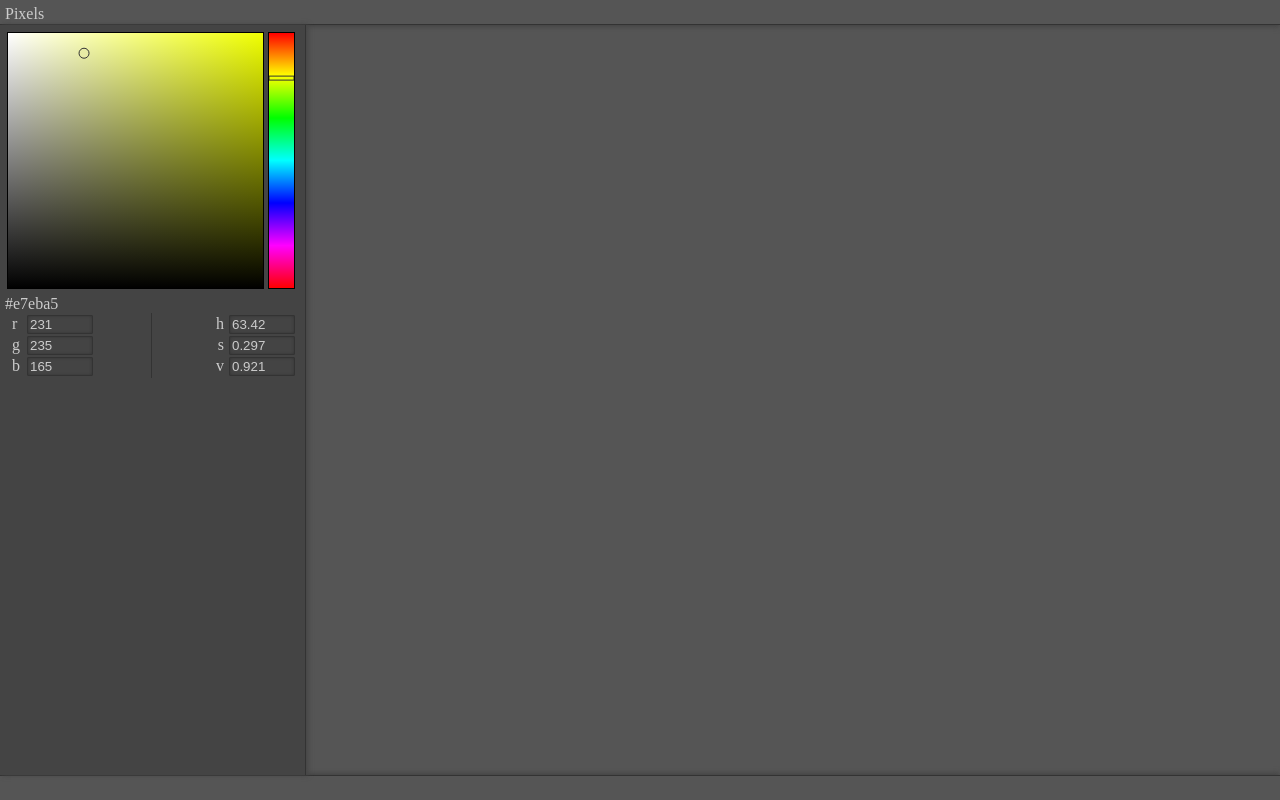
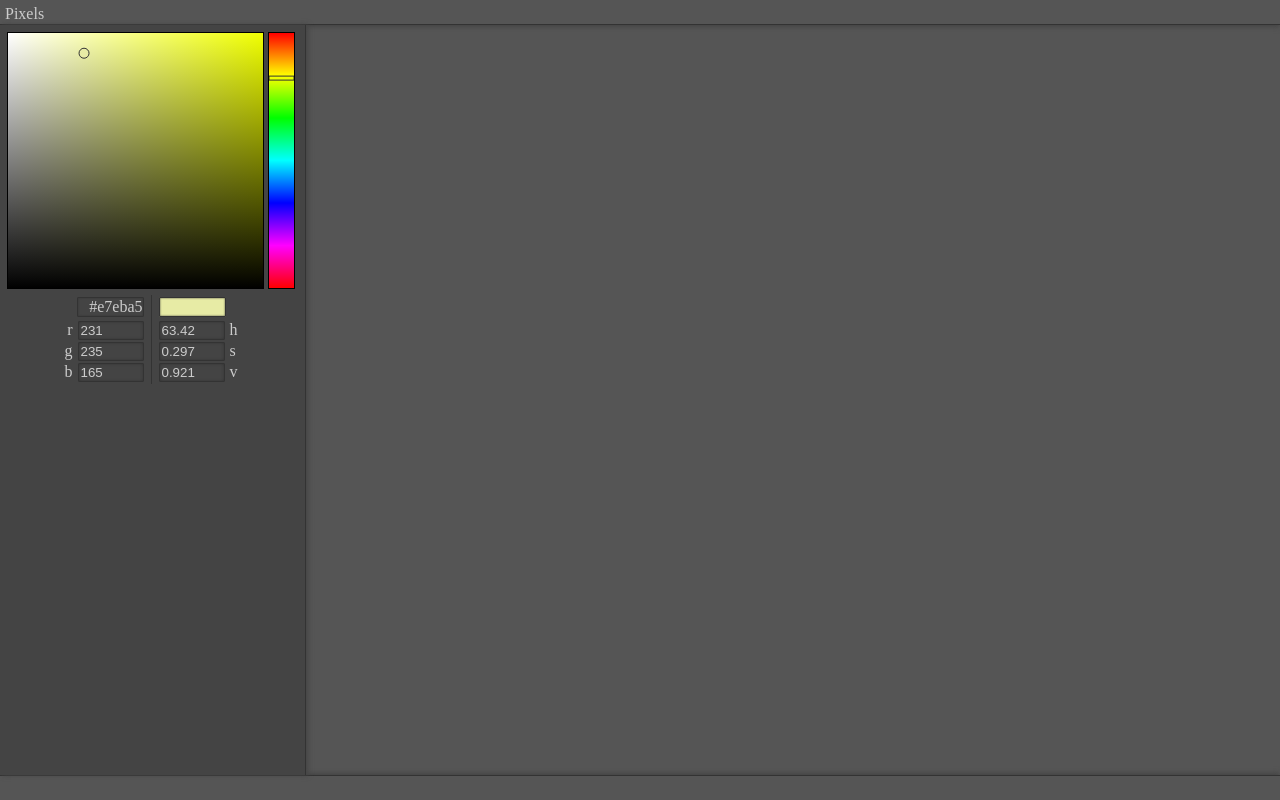
Before and after one commit to NatalieWolfe/pixels, an Angular app: page / in a window 1280 px wide. Built offline with nearby package versions, Linux system fonts and the light colour scheme.

Commit message:
Add sample color swatch.

```diff
--- a/src/app/color-picker/color-picker.component.html
+++ b/src/app/color-picker/color-picker.component.html
@@ -3,10 +3,11 @@
     <canvas #colorGradient (mousedown)="onColorMouseDown($event)" width="255" height="255"></canvas>
     <canvas #hueScale (mousedown)="onHueMouseDown($event)" width="25" height="255"></canvas>
   </div>
-  <div>
-    #{{color.toHex()}}
+  <div id="color-sample" class="split-column flex-row">
+    <div><div>#{{color.toHex()}}</div></div>
+    <div><div #pickedColor>&nbsp;</div></div>
   </div>
-  <div id="color-details" class="flex-row">
+  <div id="color-details" class="split-column flex-row">
     <div>
       <div class="color-detail">
         <label>r</label>
@@ -23,16 +24,16 @@
     </div>
     <div>
       <div class="color-detail">
+        <input type="number" min="0" max="359.999" step="1" [(ngModel)]="h" />
         <label>h</label>
-        <input type="number" min="0" max="359.999" step="1" [(ngModel)]="h" />
       </div>
       <div class="color-detail">
+        <input type="number" min="0" max="1" step="0.01" [(ngModel)]="s" />
         <label>s</label>
-        <input type="number" min="0" max="1" step="0.01" [(ngModel)]="s" />
       </div>
       <div class="color-detail">
+        <input type="number" min="0" max="1" step="0.01" [(ngModel)]="v" />
         <label>v</label>
-        <input type="number" min="0" max="1" step="0.01" [(ngModel)]="v" />
       </div>
     </div>
   </div>
--- a/src/app/color-picker/color-picker.component.less
+++ b/src/app/color-picker/color-picker.component.less
@@ -12,19 +12,29 @@
   font-family: monospace;
 }
 
-#color-details {
+.split-column {
   & > div {
     width: 50%;
+    padding: 0 5px;
 
     &:first-child {
       border-right: 1px solid #333;
-    }
-
-    &:last-child {
       text-align: end;
     }
   }
+}
 
+#color-sample > div > div {
+  display: inline-block;
+  background-color: #444;
+  border: 1px solid #333;
+  border-radius: 1px;
+  width: 65px;
+  box-shadow: inset 0 0 2px 0 #333;
+  margin: 2px;
+}
+
+#color-details {
   .color-detail {
     margin: 2px;
 
--- a/src/app/color-picker/color-picker.component.ts
+++ b/src/app/color-picker/color-picker.component.ts
@@ -12,9 +12,10 @@ export class ColorPickerComponent implements OnInit, OnChanges {
 
   @ViewChild('colorGradient', {static: true})
   colorGradient!: ElementRef<HTMLCanvasElement>;
-
   @ViewChild('hueScale', {static: true})
   hueScale!: ElementRef<HTMLCanvasElement>;
+  @ViewChild('pickedColor', {static: true})
+  pickedColor!: ElementRef<HTMLDivElement>;
 
   private gradientContext!: CanvasRenderingContext2D;
   private hueContext!: CanvasRenderingContext2D;
@@ -71,6 +72,7 @@ export class ColorPickerComponent implements OnInit, OnChanges {
   constructor() {}
 
   colorUpdated(): void {
+    this.pickedColor.nativeElement.style.backgroundColor = this.color.toRGB();
     this.picked.emit(this.color);
     this.drawHueScale();
     this.drawHueGradient();
@@ -92,6 +94,7 @@ export class ColorPickerComponent implements OnInit, OnChanges {
       );
     }
     this.hueContext = context;
+    this.pickedColor.nativeElement.style.backgroundColor = this.color.toRGB();
     this.drawHueScale();
     this.drawHueGradient();
   }
```
